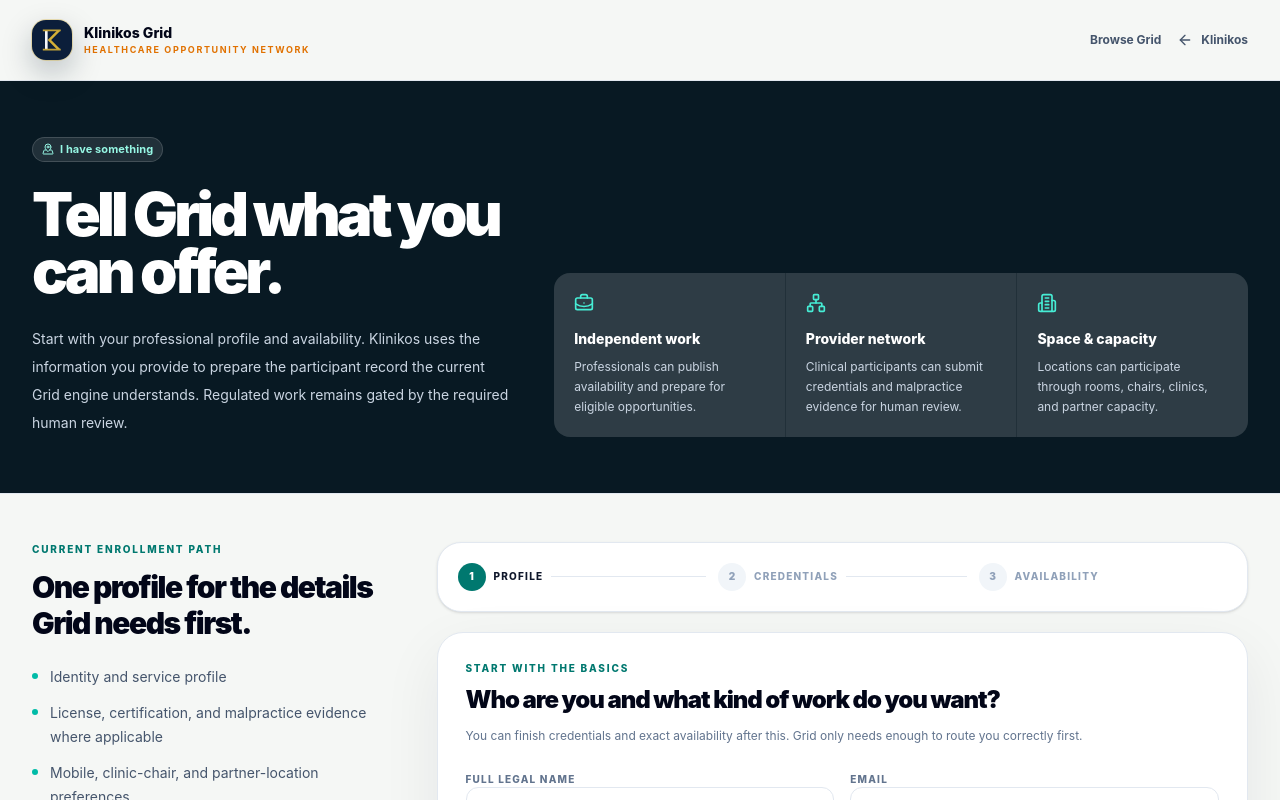
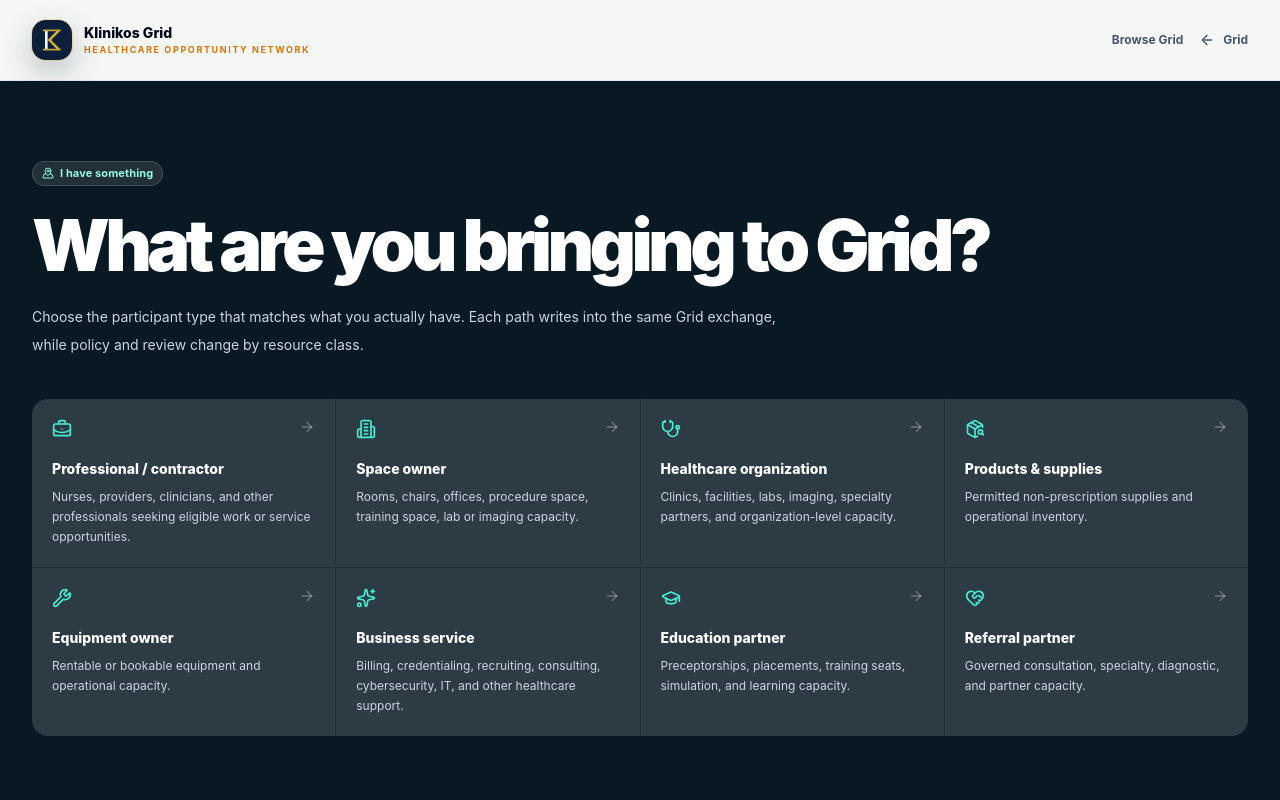
Before and after one commit to jcamacho611/Clinicos-by-Zumi, a Next.js app: page /grid/join in a window 1280 px wide. Shown: the top 800 px of the page. Built offline with nearby package versions, Linux system fonts and the light colour scheme.

Commit message:
feat(grid): make Grid enrollment role-aware

```diff
--- a/src/app/grid/join/page.tsx
+++ b/src/app/grid/join/page.tsx
@@ -1,50 +1,55 @@
 import Link from "next/link";
-import { ArrowLeft, BriefcaseBusiness, Building2, MapPinned, Network, ShieldCheck, Sparkles } from "lucide-react";
+import { ArrowLeft, ArrowRight, BriefcaseBusiness, Building2, GraduationCap, HeartHandshake, MapPinned, PackageSearch, ShieldCheck, Sparkles, Stethoscope, Wrench } from "lucide-react";
 import { BrandMark } from "@/components/clinic/brand-mark";
 import { ContractorEnrollmentForm } from "@/components/clinic/grid/contractor-enrollment-form";
 import { Badge } from "@/components/ui/badge";
 
 export const metadata = {
   title: "Join Klinikos Grid",
-  description: "Join the Klinikos Grid as an independent professional, provider, location partner, or service participant.",
+  description: "Join the Klinikos Grid as a professional, space owner, organization, seller, equipment owner, service provider, education partner, or referral partner.",
 };
 
-const paths = [
-  [BriefcaseBusiness, "Independent work", "Professionals can publish availability and prepare for eligible opportunities."],
-  [Network, "Provider network", "Clinical participants can submit credentials and malpractice evidence for human review."],
-  [Building2, "Space & capacity", "Locations can participate through rooms, chairs, clinics, and partner capacity."],
+const enrollmentPaths = [
+  { icon: BriefcaseBusiness, title: "Professional / contractor", body: "Nurses, providers, clinicians, and other professionals seeking eligible work or service opportunities.", href: "#professional" },
+  { icon: Building2, title: "Space owner", body: "Rooms, chairs, offices, procedure space, training space, lab or imaging capacity.", href: "/grid/join/location" },
+  { icon: Stethoscope, title: "Healthcare organization", body: "Clinics, facilities, labs, imaging, specialty partners, and organization-level capacity.", href: "/grid/join/location?type=organization" },
+  { icon: PackageSearch, title: "Products & supplies", body: "Permitted non-prescription supplies and operational inventory.", href: "/grid/join/seller?type=product" },
+  { icon: Wrench, title: "Equipment owner", body: "Rentable or bookable equipment and operational capacity.", href: "/grid/join/seller?type=equipment" },
+  { icon: Sparkles, title: "Business service", body: "Billing, credentialing, recruiting, consulting, cybersecurity, IT, and other healthcare support.", href: "/grid/join/seller?type=service" },
+  { icon: GraduationCap, title: "Education partner", body: "Preceptorships, placements, training seats, simulation, and learning capacity.", href: "/grid/join/seller?type=education" },
+  { icon: HeartHandshake, title: "Referral partner", body: "Governed consultation, specialty, diagnostic, and partner capacity.", href: "/grid/join/seller?type=referral" },
 ] as const;
 
 export default function GridContractorJoinPage() {
   return (
     <main className="min-h-screen bg-[#f5f7f5]">
       <header className="mx-auto flex h-20 max-w-7xl items-center px-5 sm:px-8">
-        <Link className="flex items-center gap-3" href="/">
+        <Link className="flex items-center gap-3" href="/grid">
           <BrandMark />
           <div><p className="text-sm font-extrabold text-slate-950">Klinikos Grid</p><p className="text-[9px] font-bold uppercase tracking-[.18em] text-amber-600">Healthcare opportunity network</p></div>
         </Link>
-        <div className="ml-auto flex items-center gap-4"><Link className="hidden text-xs font-bold text-slate-600 hover:text-slate-950 sm:block" href="/grid/browse">Browse Grid</Link><Link className="flex items-center gap-2 text-xs font-bold text-slate-600" href="/"><ArrowLeft className="size-4" /> Klinikos</Link></div>
+        <div className="ml-auto flex items-center gap-4"><Link className="hidden text-xs font-bold text-slate-600 hover:text-slate-950 sm:block" href="/grid/browse">Browse Grid</Link><Link className="flex items-center gap-2 text-xs font-bold text-slate-600" href="/grid"><ArrowLeft className="size-4" /> Grid</Link></div>
       </header>
 
       <section className="border-y border-slate-200 bg-[#081923] text-white">
-        <div className="mx-auto grid max-w-7xl gap-10 px-5 py-14 sm:px-8 lg:grid-cols-[.82fr_1.18fr] lg:items-end">
-          <div>
-            <Badge className="bg-white/10 text-teal-200 ring-white/15"><MapPinned className="mr-1.5 size-3" /> I have something</Badge>
-            <h1 className="mt-6 text-5xl font-black leading-[.96] tracking-[-.065em] sm:text-6xl">Tell Grid what you can offer.</h1>
-            <p className="mt-6 max-w-2xl text-sm leading-7 text-slate-300">Start with your professional profile and availability. Klinikos uses the information you provide to prepare the participant record the current Grid engine understands. Regulated work remains gated by the required human review.</p>
-          </div>
-          <div className="grid gap-px overflow-hidden rounded-2xl bg-white/10 sm:grid-cols-3">
-            {paths.map(([Icon,title,body])=><div className="bg-white/[.06] p-5" key={title}><Icon className="size-5 text-teal-300"/><p className="mt-4 text-sm font-extrabold">{title}</p><p className="mt-2 text-xs leading-5 text-slate-300">{body}</p></div>)}
+        <div className="mx-auto max-w-7xl px-5 py-14 sm:px-8 lg:py-20">
+          <Badge className="bg-white/10 text-teal-200 ring-white/15"><MapPinned className="mr-1.5 size-3" /> I have something</Badge>
+          <h1 className="mt-6 max-w-5xl text-5xl font-black leading-[.96] tracking-[-.065em] sm:text-7xl">What are you bringing to Grid?</h1>
+          <p className="mt-6 max-w-3xl text-sm leading-7 text-slate-300">Choose the participant type that matches what you actually have. Each path writes into the same Grid exchange, while policy and review change by resource class.</p>
+
+          <div className="mt-10 grid gap-px overflow-hidden rounded-2xl bg-white/10 sm:grid-cols-2 lg:grid-cols-4">
+            {enrollmentPaths.map(({ icon: Icon, title, body, href }) => <Link className="group bg-white/[.055] p-5 transition hover:bg-white/[.09]" href={href} key={title}><div className="flex items-start justify-between gap-3"><Icon className="size-5 text-teal-300"/><ArrowRight className="size-4 text-white/30 transition group-hover:translate-x-1 group-hover:text-teal-300"/></div><p className="mt-5 text-sm font-extrabold">{title}</p><p className="mt-2 text-xs leading-5 text-slate-300">{body}</p></Link>)}
           </div>
         </div>
       </section>
 
-      <section className="mx-auto grid max-w-7xl gap-10 px-5 py-12 sm:px-8 lg:grid-cols-[.62fr_1.38fr]">
+      <section className="mx-auto grid max-w-7xl gap-10 px-5 py-12 sm:px-8 lg:grid-cols-[.62fr_1.38fr]" id="professional">
         <aside className="lg:sticky lg:top-8 lg:self-start">
-          <p className="text-[10px] font-extrabold uppercase tracking-[.18em] text-teal-700">Current enrollment path</p>
-          <h2 className="mt-3 text-3xl font-black tracking-[-.05em] text-slate-950">One profile for the details Grid needs first.</h2>
-          <ul className="mt-6 space-y-3 text-sm leading-6 text-slate-600">{["Identity and service profile", "License, certification, and malpractice evidence where applicable", "Mobile, clinic-chair, and partner-location preferences", "Recurring availability and travel radius", "Human verification before regulated activation", "Booking choices and payout estimates where available"].map((item) => <li className="flex gap-3" key={item}><span className="mt-2 size-1.5 shrink-0 rounded-full bg-teal-500" />{item}</li>)}</ul>
-          <div className="mt-6 grid gap-3"><p className="rounded-2xl bg-amber-50 p-4 text-[11px] leading-6 text-amber-900"><ShieldCheck className="mb-2 size-4"/>Demo safety: do not enter real patient information. Credential evidence remains subject to the current review and production-security boundaries.</p><p className="rounded-2xl bg-white p-4 text-[11px] leading-6 text-slate-600 ring-1 ring-slate-200"><Sparkles className="mb-2 size-4 text-teal-700"/>Grid is expanding beyond the current contractor/provider enrollment form. Space, service, and other participant paths should converge on the same universal profile and opportunity engine.</p></div>
+          <p className="text-[10px] font-extrabold uppercase tracking-[.18em] text-teal-700">Professional enrollment</p>
+          <h2 className="mt-3 text-3xl font-black tracking-[-.05em] text-slate-950">For people whose work depends on professional eligibility.</h2>
+          <p className="mt-4 text-sm leading-7 text-slate-600">Clinical and regulated professional work stays on the existing credential-aware enrollment path. The account is not proof that the person is eligible for every opportunity.</p>
+          <ul className="mt-6 space-y-3 text-sm leading-6 text-slate-600">{["Identity and professional profile", "License, certification, and malpractice evidence where applicable", "Mobile, clinic-chair, and partner-location preferences", "Recurring availability and travel radius", "Human verification before regulated activation", "Opportunity, booking, and payout state after eligibility"].map((item) => <li className="flex gap-3" key={item}><span className="mt-2 size-1.5 shrink-0 rounded-full bg-teal-500" />{item}</li>)}</ul>
+          <p className="mt-6 rounded-2xl bg-amber-50 p-4 text-[11px] leading-6 text-amber-900"><ShieldCheck className="mb-2 size-4"/>Do not enter patient information. Professional enrollment and resource publication are different things, and neither one bypasses opportunity-specific eligibility.</p>
         </aside>
         <ContractorEnrollmentForm />
       </section>
```
